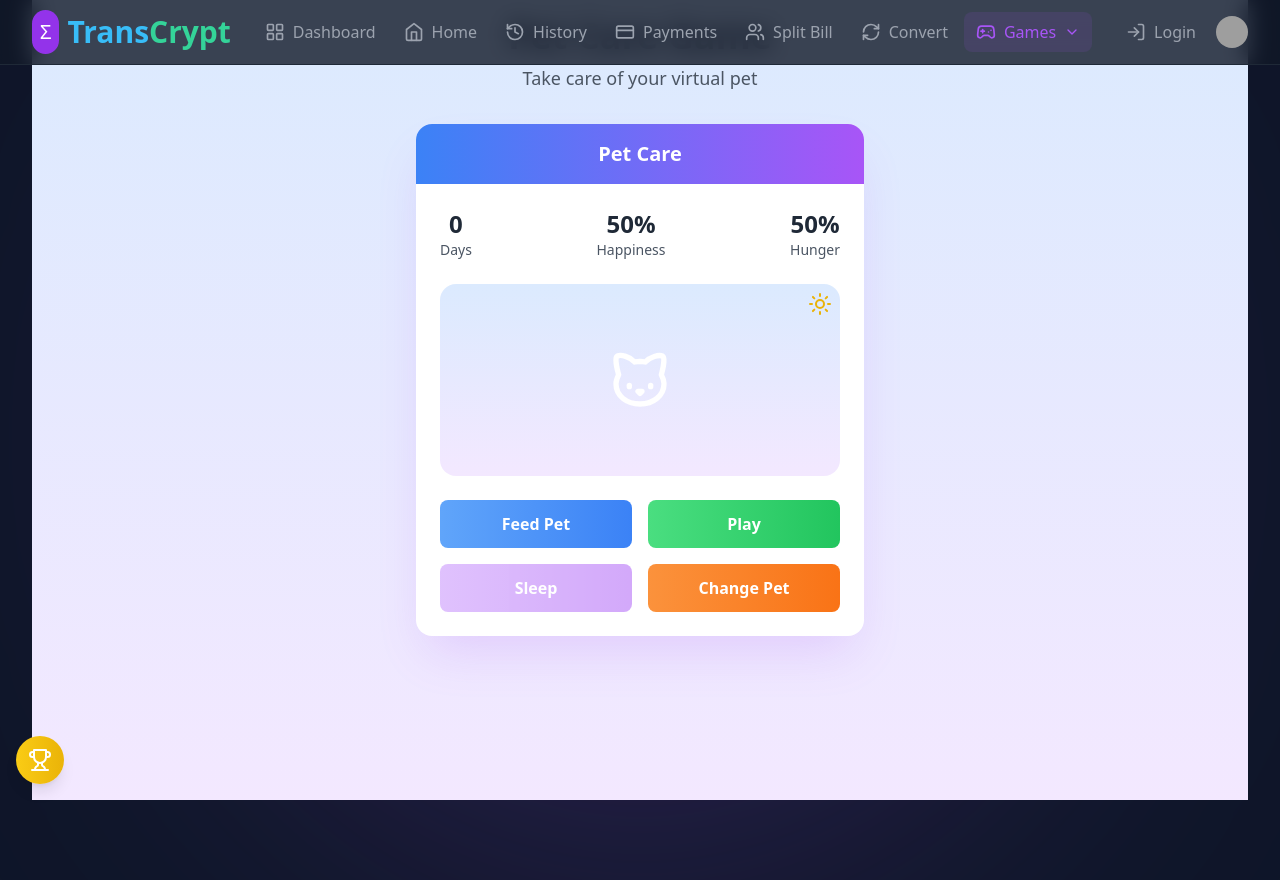
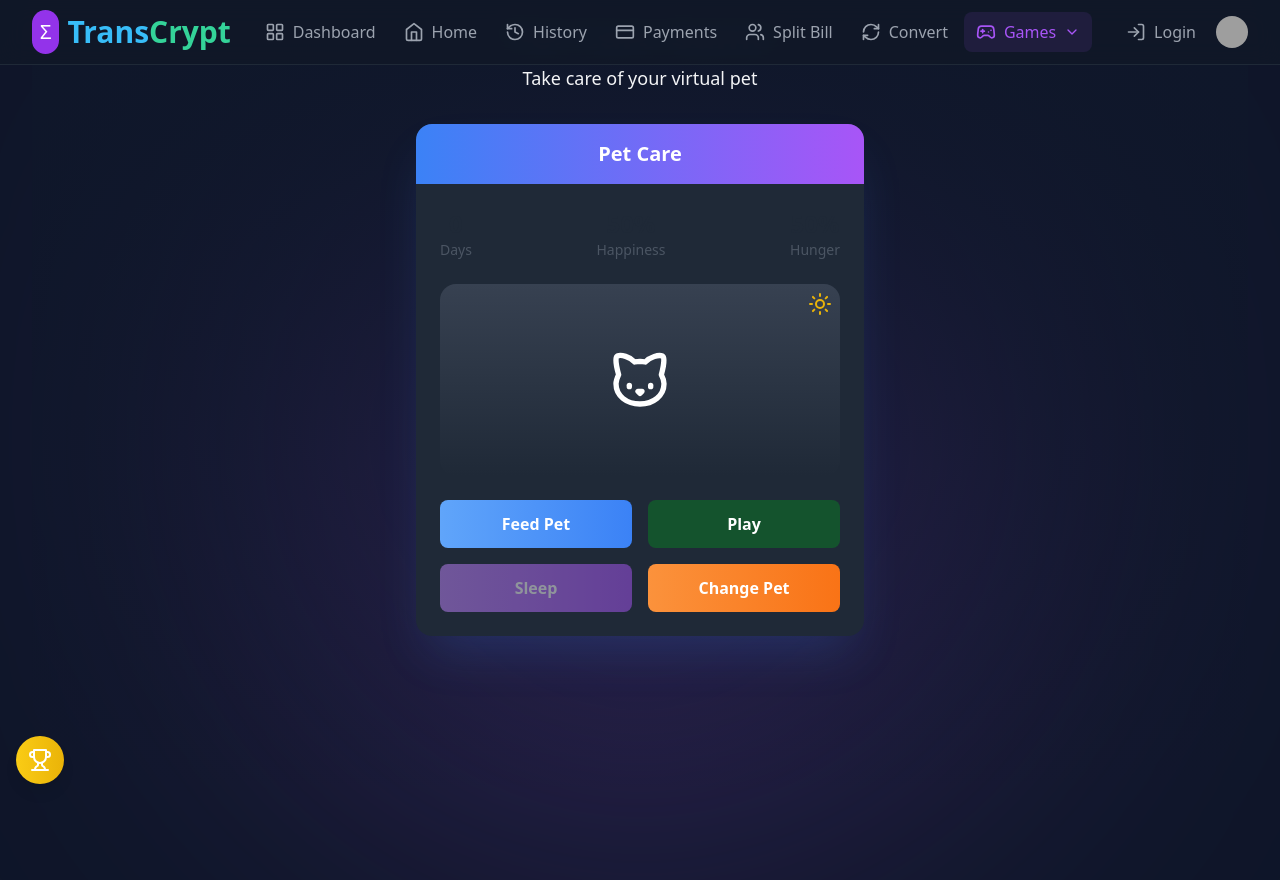
Before and after one commit to kanaksharma67/transccrypt, a React (Vite) app: page /pet-care in a window 1280 px wide. Built offline with nearby package versions, Linux system fonts and the light colour scheme; grey boxes are pictures that could not be loaded.

Commit message:
colors fixing of games

```diff
--- a/src/components/PlantCareGame/PlantCareGame.tsx
+++ b/src/components/PlantCareGame/PlantCareGame.tsx
@@ -298,7 +298,7 @@ const rewards: Reward[] = [
 
   return (
     <div className="min-h-screen bg-gradient-to-b bg-slate-900 dark:from-gray-900 dark:to-blue-900 text-gray-800 dark:text-gray-100 p-5 flex justify-center items-center transition-colors duration-1000">
-      <div className="max-w-md w-full bg-slate-900 dark:bg-gray-800 rounded-xl overflow-hidden shadow-lg transition-transform hover:-translate-y-1">
+      <div className="max-w-md w-full bg-gradient-to-b bg-gray-800 shadow-blue-500/20 dark:bg-gray-800 rounded-xl overflow-hidden shadow-lg transition-transform hover:-translate-y-1">
         <div className="bg-gradient-to-r from-blue-600 to-blue-800 dark:from-blue-900 dark:to-blue-950 text-white p-4 text-center text-xl font-semibold">
           Plant Care
         </div>
--- a/src/pages/Games.tsx
+++ b/src/pages/Games.tsx
@@ -268,8 +268,8 @@ const PetCare = () => {
     <div
       className={`min-h-screen ${
         gameState.isNight
-          ? 'bg-gradient-to-b from-gray-900 to-blue-900'
-          : 'bg-gradient-to-b from-blue-100 to-purple-100'
+          ? 'bg-gradient-to-b from-slate-900 rounded-2xl'
+          : 'bg-gradient-to-b from-slate-900 rounded-2xl'
       } p-4 transition-all duration-1000`}
     >
       <div className="max-w-md mx-auto">
@@ -280,14 +280,14 @@ const PetCare = () => {
             Pet Care Game
           </h1>
           <p className={`text-lg ${
-            gameState.isNight ? 'text-gray-300' : 'text-gray-600'
+            gameState.isNight ? 'text-gray-100' : 'text-gray-100'
           } transition-colors duration-500`}>
             Take care of your virtual pet
           </p>
         </header>
 
         <div className={`rounded-2xl overflow-hidden shadow-2xl transform hover:scale-[1.02] transition-all duration-300 ${
-          gameState.isNight ? 'bg-gray-800 shadow-blue-500/20' : 'bg-white shadow-purple-500/20'
+          gameState.isNight ? 'bg-gray-800 shadow-blue-500/20 ' : 'bg-gray-800 shadow-blue-500/20'
         }`}>
           <div className={`p-4 ${
             gameState.isNight
@@ -324,7 +324,7 @@ const PetCare = () => {
             <div className={`h-48 relative rounded-2xl mb-6 overflow-hidden ${
               gameState.isNight
                 ? 'bg-gradient-to-b from-gray-700 to-gray-800'
-                : 'bg-gradient-to-b from-blue-100 to-purple-100'
+                : 'bg-gradient-to-b from-gray-700 to-gray-800'
             } transition-all duration-500`}>
               <div className="absolute top-2 right-2">
                 {gameState.isNight
@@ -373,8 +373,8 @@ const PetCare = () => {
                 disabled={gameState.energy < 20}
                 className={`p-3 rounded-lg font-semibold transform hover:scale-105 transition-all duration-200 ${
                   gameState.isNight
-                    ? 'bg-gradient-to-r from-green-600 to-green-700'
-                    : 'bg-gradient-to-r from-green-400 to-green-500'
+                    ? 'bg-gradient-to-r from-green-900 to-green-900'
+                    : 'bg-gradient-to-r from-green-900 to-green-900'
                 } text-white disabled:opacity-50 disabled:cursor-not-allowed disabled:transform-none`}
               >
                 Play
@@ -539,8 +539,8 @@ const PetCare = () => {
                     key={key}
                     className={`p-2 rounded-lg ${
                       achieved
-                        ? 'bg-green-100 dark:bg-green-900'
-                        : 'bg-gray-100 dark:bg-gray-700'
+                        ? 'bg-green-200 dark:bg-green-900'
+                        : 'bg-gray-200 dark:bg-gray-700'
                     }`}
                   >
                     <div className="flex items-center gap-2">
```
